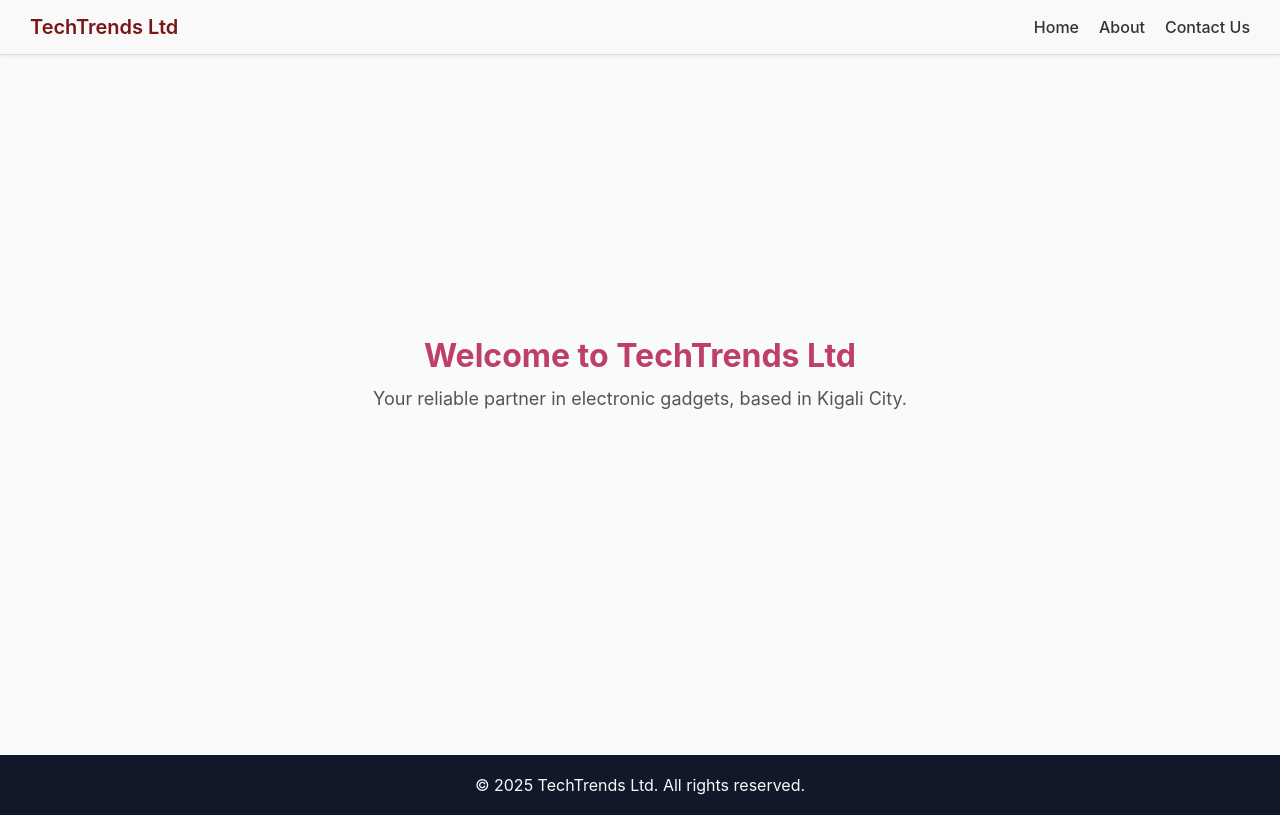
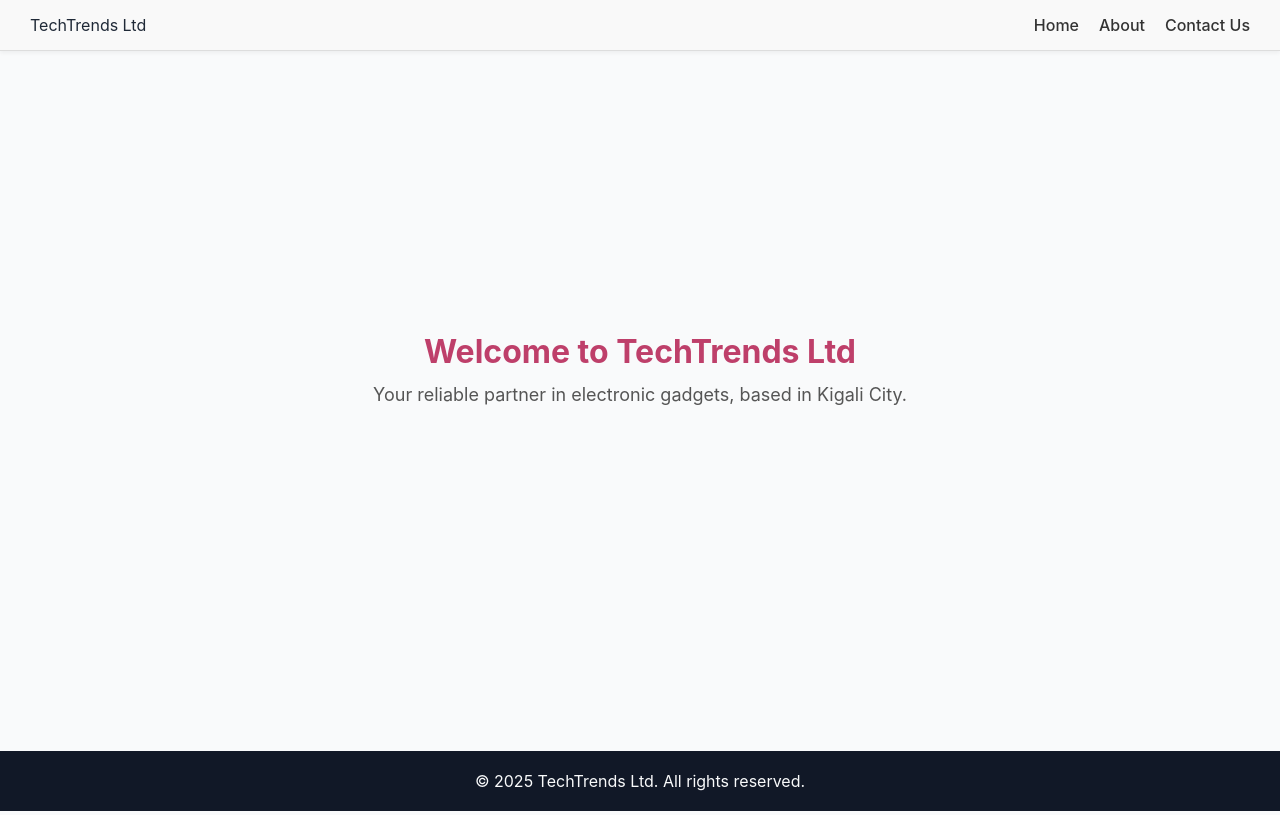
Before and after one commit to T-cynthia/techtrends-website, a React (Create React App) app: page / in a window 1280 px wide. Built offline with nearby package versions, Linux system fonts and the light colour scheme.

Commit message:
Initial commit

```diff
--- a/public/index.html
+++ b/public/index.html
@@ -22,7 +22,7 @@
       work correctly both with client-side routing and a non-root public URL.
       Learn how to configure a non-root public URL by running `npm run build`.
     -->
-    <title>React App</title>
+    <title>TechTrends Ltd</title>
   </head>
   <body>
     <noscript>You need to enable JavaScript to run this app.</noscript>
--- a/src/components/Header.jsx
+++ b/src/components/Header.jsx
@@ -5,7 +5,7 @@ import '../components/header.css';
 const Header = () => {
   return (
     <header className="site-header">
-      <div className="logo">TechTrends Ltd</div>
+      <div className="">TechTrends Ltd</div>
       <nav className="nav-links">
         <Link to="/">Home</Link>
         <Link to="/about">About</Link>
```
